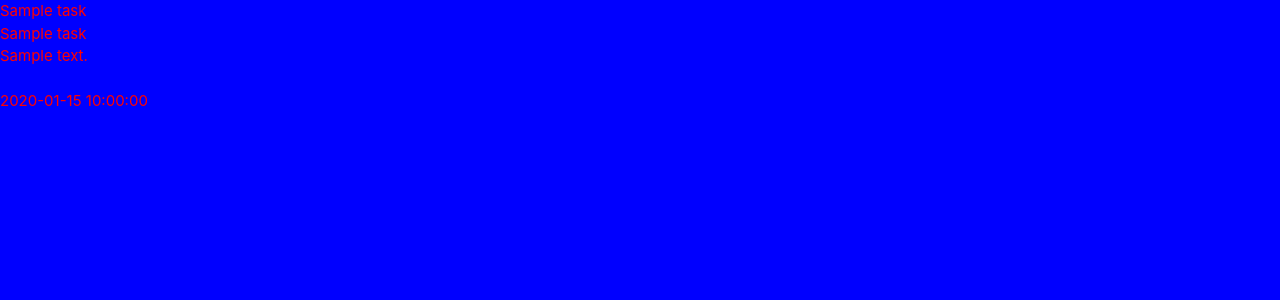
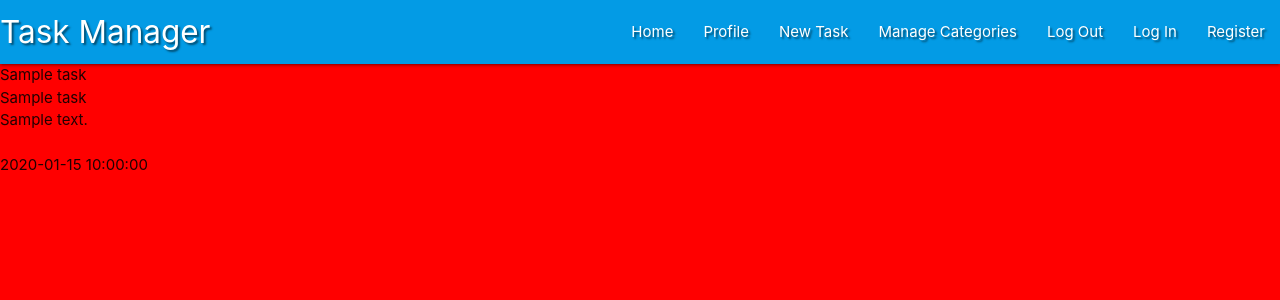
Before and after one commit to kmadjei/backend-mini-project, a Flask app: page / in a window 1280 px wide. Shown: the top 300 px of the page. Run offline with Flask 2, Linux system fonts and the light colour scheme; a database or web service that is not in the repository returns one stand-in record (values such as "Sample title"); some libraries are stand-ins or nearby versions.

Commit message:
update css styles

```diff
--- a/static/css/styles.css
+++ b/static/css/styles.css
@@ -1,4 +1,3 @@
 body {
-    background-color: blue;
-    color: red;
+    background-color: red;
 }
--- a/static/js/script.js
+++ b/static/js/script.js
@@ -0,0 +1,3 @@
+$(document).ready(function(){
+    $('.sidenav').sidenav();
+});
--- a/templates/base.html
+++ b/templates/base.html
@@ -8,12 +8,48 @@
     <link rel="stylesheet" href="https://cdnjs.cloudflare.com/ajax/libs/materialize/1.0.0/css/materialize.min.css" type="text/css">
     <link rel="stylesheet" href="{{ url_for('static', filename='css/styles.css') }}" type="text/css">
 
+    <style>
+        .text-shadow {
+            text-shadow: 2px 2px 2px rgba(0,0,0,0.5);
+        }
+
+    </style>
+
     {% block styles %}
     {% endblock %}
 
     <title>Task Manager</title>
 </head>
 <body>
+
+    <nav class="nav-extended text-shadow light-blue darken-1">
+        <!-- Main Navbar -->
+        <div class="nav-wrapper">
+          <a href="#!" class="brand-logo">Task Manager</a>
+          <a href="#" data-target="mobile-demo" class="sidenav-trigger"><i class="fas fa-bars">menu</i></a>
+          <ul class="right hide-on-med-and-down">
+            <li><a href="#">Home</a></li>
+            <li><a href="#">Profile</a></li>
+            <li><a href="#">New Task</a></li>
+            <li><a href="#">Manage Categories</a></li>
+            <li><a href="#">Log Out</a></li>
+            <li><a href="#">Log In</a></li>
+            <li><a href="#">Register</a></li>
+          </ul>
+        </div>
+      </nav>
+
+      <!-- Collapsable mobile sidenav -->
+      <ul class="sidenav" id="mobile-demo">
+          <li><h4 class="center-align light-blue-text text-darken-4">Task Manager</h4></li>
+        <li><a href="#">Home</a></li>
+        <li><a href="#">Profile</a></li>
+        <li><a href="#">New Task</a></li>
+        <li><a href="#">Manage Categories</a></li>
+        <li><a href="#">Log Out</a></li>
+        <li><a href="#">Log In</a></li>
+        <li><a href="#">Register</a></li>
+      </ul>
 
     {% block content %}
     {% endblock %}
```
